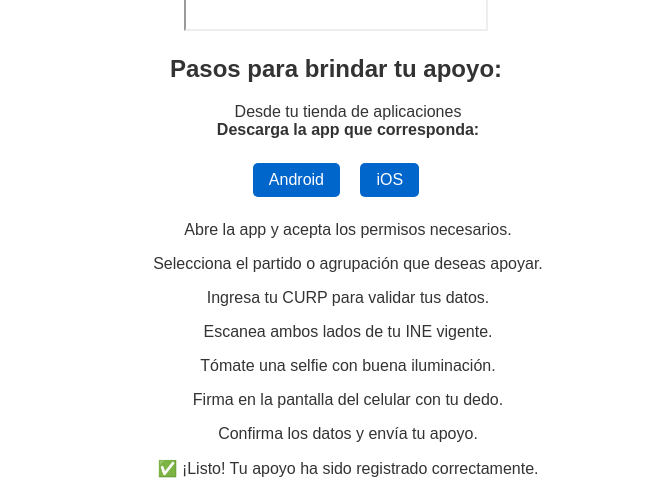
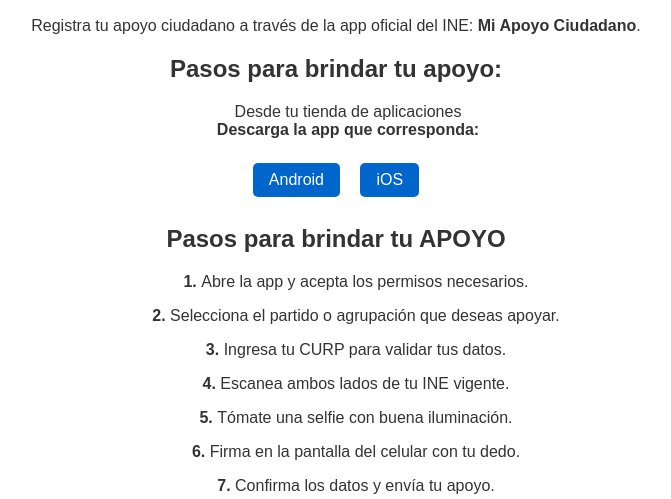
Before and after one commit to Chelisbond/Afiliaciones_PMNVM, a plain HTML site: page index.html in a window 1280 px wide. Shown: the part 2298-2797 px from the top of the page, without its empty margins (304-975 px from the left). Drawn offline with Linux system fonts and the light colour scheme; grey boxes are pictures that could not be loaded; a script that the page names is missing.

Commit message:
Update index.html

```diff
--- a/index.html
+++ b/index.html
@@ -11,10 +11,6 @@
     <img src="images/logo.png" alt="Logo del partido" class="logodelpartido"/>
 
     <h1>Apoya a Movimiento Viva México</h1>
-
-    <p>
-      Registra tu apoyo ciudadano a través de la app oficial del INE: <strong>Mi Apoyo Ciudadano</strong>.
-    </p>
 
     <img src="images/Eduardo.png" alt="JUNTOS SOMOS MÁS FUERTES" class="imagen-apoyo" />
   <section>
@@ -45,7 +41,9 @@
     <iframe src="https://www.youtube.com/embed/Rw2pBwpL7sQ" allowfullscreen></iframe>
 
   </section>
-
+    <p>
+      Registra tu apoyo ciudadano a través de la app oficial del INE: <strong>Mi Apoyo Ciudadano</strong>.
+    </p>
   <section>
     <h2>Pasos para brindar tu apoyo:</h2>
     <ul>
@@ -56,17 +54,17 @@
       <a href="https://play.google.com/store/apps/details?id=mx.ine.miapoyociudadano" target="_blank">Android</a>
       <a href="https://apps.apple.com/mx/app/mi-apoyo-ciudadano/id1447838652" target="_blank">iOS</a>
     </div>
-
-    <ul start="2">
-      <li>Abre la app y acepta los permisos necesarios.</li>
-      <li>Selecciona el partido o agrupación que deseas apoyar.</li>
-      <li>Ingresa tu CURP para validar tus datos.</li>
-      <li>Escanea ambos lados de tu INE vigente.</li>
-      <li>Tómate una selfie con buena iluminación.</li>
-      <li>Firma en la pantalla del celular con tu dedo.</li>
-      <li>Confirma los datos y envía tu apoyo.</li>
-      <li>✅ ¡Listo! Tu apoyo ha sido registrado correctamente.</li>
-    </ul>
+      <h2>Pasos para brindar tu <strong>APOYO</strong></h2>
+    <ol>
+      <li><strong>1. </strong> Abre la app y acepta los permisos necesarios.</li>
+      <li><strong>2. </strong> Selecciona el partido o agrupación que deseas apoyar.</li>
+      <li><strong>3. </strong> Ingresa tu CURP para validar tus datos.</li>
+      <li><strong>4. </strong> Escanea ambos lados de tu INE vigente.</li>
+      <li><strong>5. </strong> Tómate una selfie con buena iluminación.</li>
+      <li><strong>6. </strong> Firma en la pantalla del celular con tu dedo.</li>
+      <li><strong>7. </strong> Confirma los datos y envía tu apoyo.</li>
+      <li><strong>8. </strong> ✅ ¡Listo! Tu apoyo ha sido registrado correctamente.</li>
+    </ol>
 
     <div class="notas">
       <h2>ℹ Notas importantes:</h2>
```
